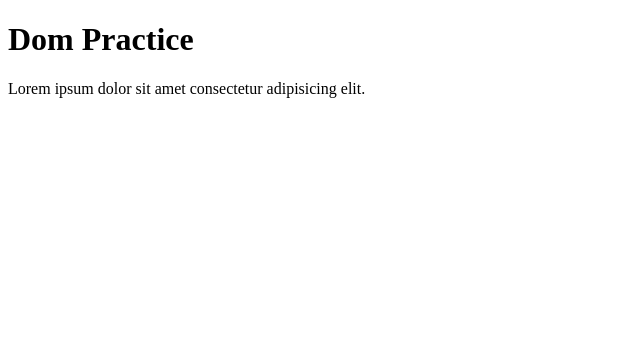
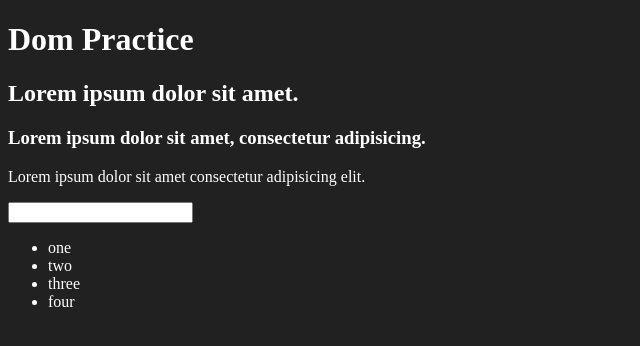
Before and after one commit to rohandiaz/JS_Basics, a plain HTML site: page 06_Doms/01.html in a window 1280 px wide. Shown: the whole page, without its empty margins (0-640 px from the left). Drawn offline with Linux system fonts and the light colour scheme.

Commit message:
Continuation of DOM

```diff
--- a/06_Doms/01.html
+++ b/06_Doms/01.html
@@ -4,11 +4,27 @@
     <meta charset="UTF-8">
     <meta name="viewport" content="width=device-width, initial-scale=1.0">
     <title>Dom Tutorial</title>
+    <style>
+        .bg-black{
+            background-color: #212121;
+            color: #fff;
+        }
+    </style>
 </head>
-<body>
+<body class="bg-black">
     <div>
-        <h1>Dom Practice</h1>
+        <h1 id="title" class="heading">Dom Practice <span style="display: none;">test text</span></h1>
+        <h2>Lorem ipsum dolor sit amet.</h2>
+        <h3>Lorem ipsum dolor sit amet, consectetur adipisicing.</h3>
         <p>Lorem ipsum dolor sit amet consectetur adipisicing elit.</p>
+        <input type="password" name="" id="">
+
+        <ul>
+            <li class="list-item">one</li>
+            <li class="list-item">two</li>
+            <li class="list-item">three</li>
+            <li class="list-item">four</li>
+        </ul>
     </div>
 </body>
 </html>
```
